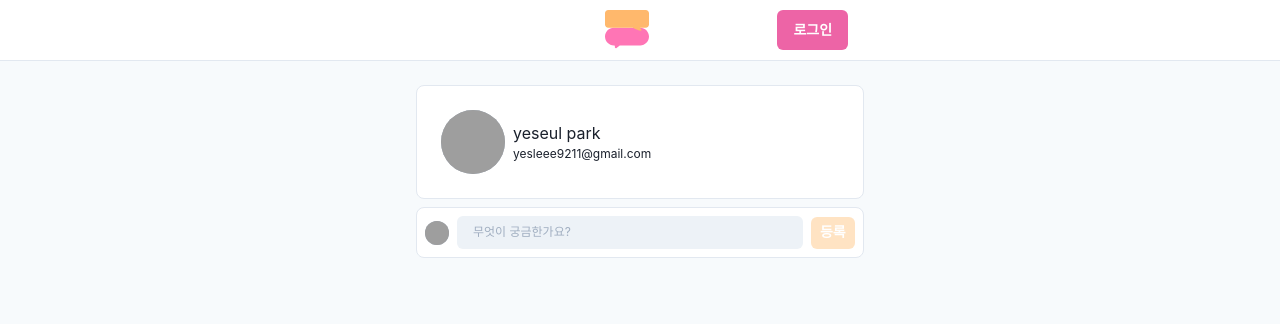
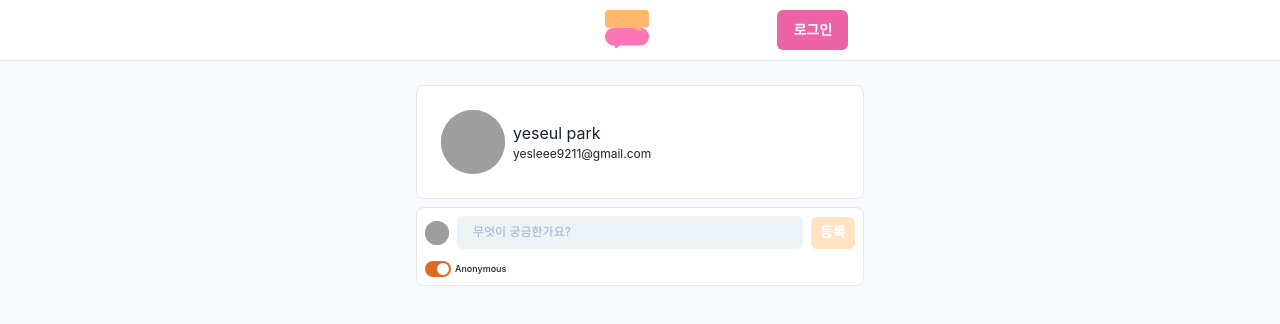
Before and after one commit to parkksss/mini_project, a Next.js app in the folder blahBlah/: page /1 in a window 1280 px wide. Shown: the top 324 px of the page. Built offline with nearby package versions, Linux system fonts and the light colour scheme; no server answers; grey boxes are pictures that could not be loaded.

Commit message:
[blahBlah] feat: anonymous 기능 추가

```diff
--- a/blahBlah/pages/[screenName]/index.tsx
+++ b/blahBlah/pages/[screenName]/index.tsx
@@ -1,5 +1,6 @@
 import { ServiceLayout } from "@/components/service_layout";
-import { Avatar, Box, Button, Flex, Text, Textarea, useToast } from "@chakra-ui/react";
+import { useAuth } from "@/contexts/auth_user.context";
+import { Avatar, Box, Button, Flex, FormControl, FormLabel, Switch, Text, Textarea, useToast } from "@chakra-ui/react";
 import { NextPage } from "next";
 import { useState } from "react";
 import ResizeTextArea from 'react-textarea-autosize';
@@ -13,7 +14,9 @@
 
 const UserHomePage: NextPage = () => {
     const [message, setMessage] = useState('');
+    const [isAnonymous, setAnonymous] = useState(true);
     const toast = useToast();
+    const { authUser } = useAuth();
     return (
         <ServiceLayout title="user home" minH="100vh" backgroundColor="gray.50">
             <Box maxW="md" mx="auto" pt="6">
@@ -28,7 +31,10 @@
                 </Box>
                 <Box borderWidth="1px" borderRadius="lg" overflow="hidden" mb="2" bg="white">
                     <Flex align="center" p="2">
-                        <Avatar size="xs" src="https://bit.ly/brokken-link" mr="2" />
+                        <Avatar
+                            size="xs"
+                            src={isAnonymous ? "https://bit.ly/brokken-link" : authUser?.photoURL ?? "https://bit.ly/brokken-link"}
+                            mr="2" />
                         <Textarea
                             bg="gray.100"
                             border="none"
@@ -62,6 +68,25 @@
                             variant="solid"
                             size="sm">등록</Button>
                     </Flex>
+                    <FormControl display="flex" alignItems="center" mt="1" mx="2" pb="2">
+                        <Switch
+                            size="sm"
+                            colorScheme="orange"
+                            id="anonymous"
+                            mr ="1"
+                            isChecked={isAnonymous}
+                            onChange={()=>{
+                                if (authUser === null) {
+                                    toast({title: '로그인이 필요합니다.', position: 'top-right'});
+                                    return;
+                                }
+                                setAnonymous((prev) => !prev)
+                            }}
+                        />
+                        <FormLabel htmlFor="anonymous" mb="0" fontSize="xx-small">
+                            Anonymous
+                        </FormLabel>
+                    </FormControl>
                 </Box>
             </Box>
         </ServiceLayout>
```
